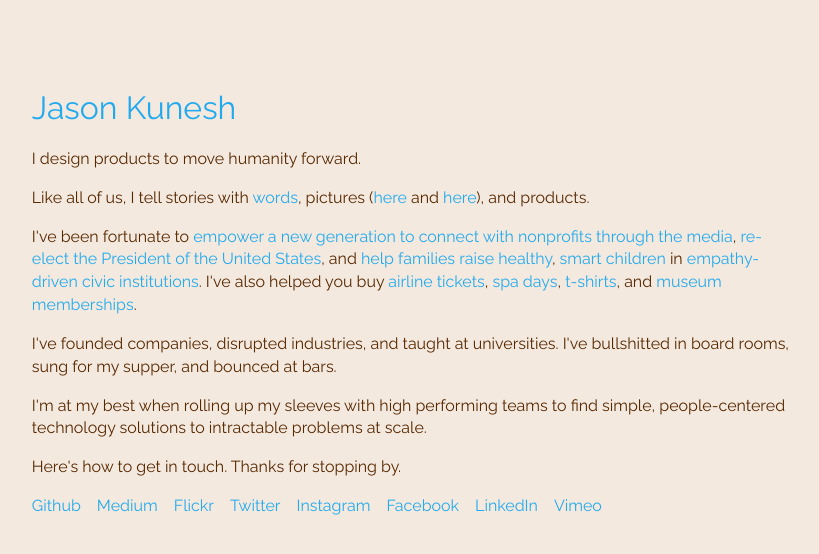
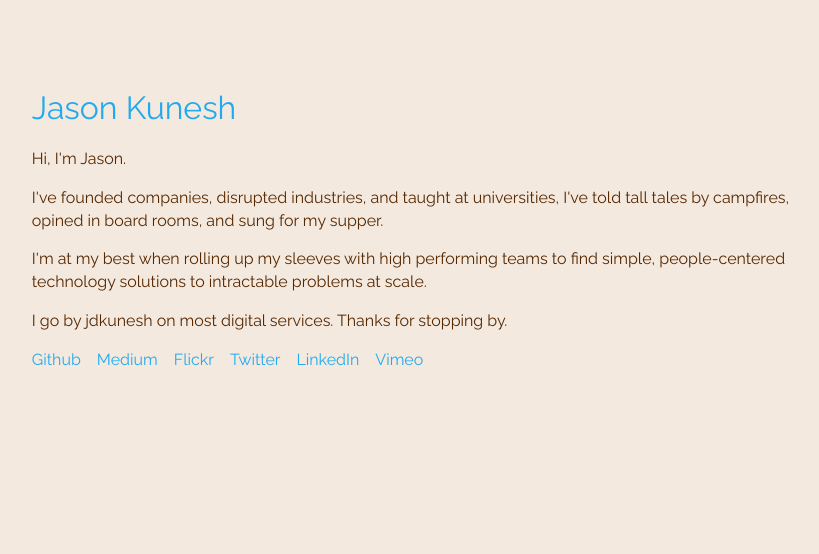
Before and after one commit to jdkunesh/jdkunesh.github.io, a Jekyll site: the page built from index.html, in a window 1280 px wide. Shown: the top 554 px of the page, without its empty margins (229-1048 px from the left). Built offline with Jekyll 4.4.1, drawn with Linux system fonts in a browser that asks for light colours.

Commit message:
updated for 2019

```diff
--- a/index.html
+++ b/index.html
@@ -7,20 +7,16 @@ layout: default
 <!-- <p>{{ site.description }}</p> -->
 {% endcomment %}
 
-<p>I design products to move humanity forward.</p>
-<p>Like all of us, I tell stories with <a href="https://medium.com/@jdkunesh" title="">words</a>, pictures (<a href="http://www.flickr.com/photos/jdkunesh/" title="">here</a> and <a href="https://www.instagram.com/jdkunesh/" title="">here</a>), and products.</p>
+<p>Hi, I'm Jason.</p>
 
-<p>I've been fortunate to <a href="https://publicgood.com" title="Public Good Software">empower a new generation to connect with nonprofits through the media</a>, <a href="https://www.barackobama.com" title="Obama for America 2012">re-elect the President of the United States</a>, and <a href="https://www.healthvault.com/us/en" title="Mayo Clinic Health Manager by Microsoft">help families raise healthy</a>, <a href="http://www.leapfrog.com/en-us/home" title="LeapFrog educational toys">smart children</a> in <a href="http://dalailamacenter.org/heart-mind-2013-helping-children-thrive/test-landing-page/about-heart-mind-conference" title="Dalai Lama Center &amp; UX for Good">empathy-driven</a> <a href="http://www.cutgroup.org" title="Smart Chicago Civic Usability Testing Group">civic institutions</a>. I've also helped you buy <a href="https://www.orbitz.com" title="Orbitz">airline tickets</a>, <a href="https://www.groupon.com/" title="Groupon">spa days</a>, <a href="https://www.threadless.com" title="Threadless">t-shirts</a>, and <a href="https://www.fieldmuseum.org" title="The Field Museum">museum memberships</a>.</p>
-<p>I've founded companies, disrupted industries, and taught at universities. I've bullshitted in board rooms, sung for my supper, and bounced at bars.</p>
+<p>I've founded companies, disrupted industries, and taught at universities, I've told tall tales by campfires, opined in board rooms, and sung for my supper.</p>
 <p>I'm at my best when rolling up my sleeves with high performing teams to find simple, people-centered technology solutions to intractable problems at scale.</p>
-<p>Here's how to get in touch. Thanks for stopping by.</p>
+<p>I go by jdkunesh on most digital services. Thanks for stopping by.</p>
 <ul>
 <li><a href="https://github.com/jdkunesh/" title="">Github</a></li>
 <li><a href="https://medium.com/@jdkunesh" title="">Medium</a></li>
 <li><a href="http://www.flickr.com/photos/jdkunesh/" title="">Flickr</a></li>
 <li><a href="http://www.twitter.com/jdkunesh/" title="">Twitter</a></li>
-<li><a href="https://www.instagram.com/jdkunesh/" title="">Instagram</a></li>
-<li><a href="https://www.facebook.com/jdkunesh" title="">Facebook</a></li>
 <li><a href="http://www.linkedin.com/in/jdkunesh/" title="">LinkedIn</a></li>
 <li><a href="http://vimeo.com/jdkunesh" title="">Vimeo</a></li>
 </ul>
```
